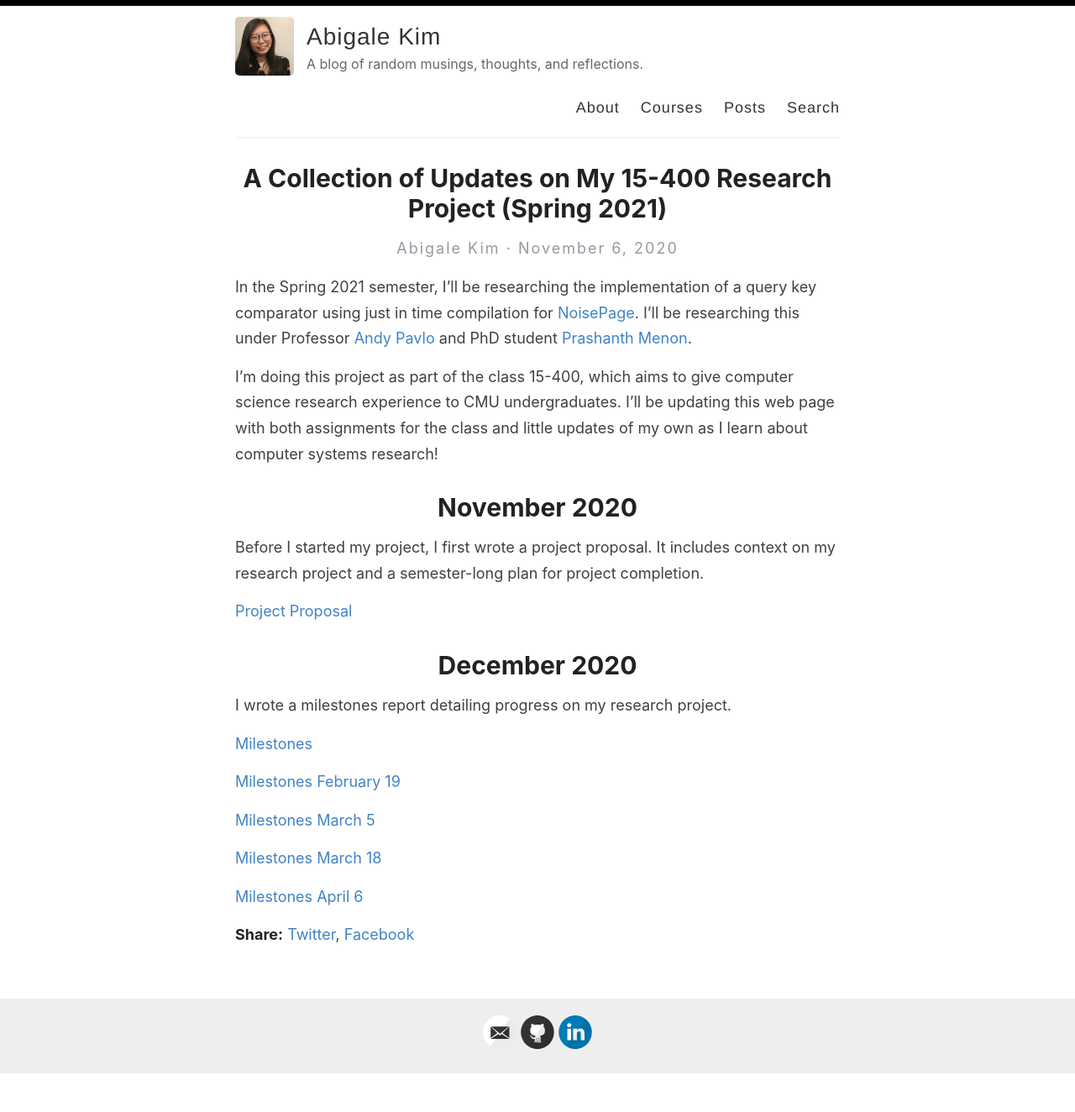
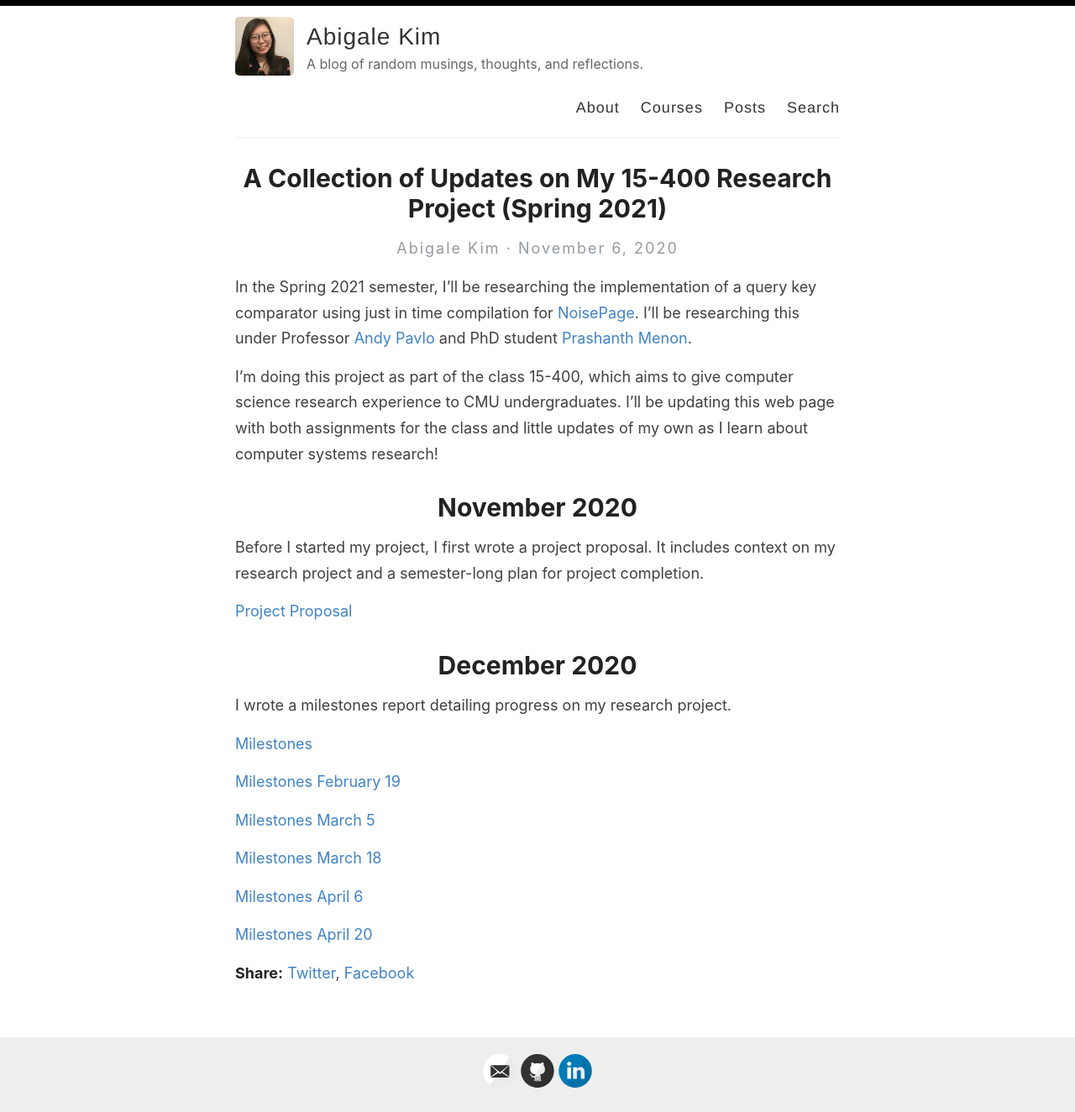
Before and after one commit to abigalekim/old_website, a Jekyll site: the page built from _posts/2020-11-06-15400-research.md, in a window 1280 px wide. Shown: the whole page at 84% size. Built offline with Jekyll 4.4.1, drawn with Linux system fonts in a browser that asks for light colours; before the commit the page ends 1279 px from its top, so only the background shows below that.

Commit message:
Milestone 5

```diff
--- a/_posts/2020-11-06-15400-research.md
+++ b/_posts/2020-11-06-15400-research.md
@@ -25,3 +25,5 @@ I wrote a milestones report detailing progress on my research project.
 [Milestones March 18](../assets/400_milestone3.pdf)
 
 [Milestones April 6](../assets/400_milestone4.pdf)
+
+[Milestones April 20](../assets/400_milestone5.pdf)
```
Also changed, not shown: 1 other file.
